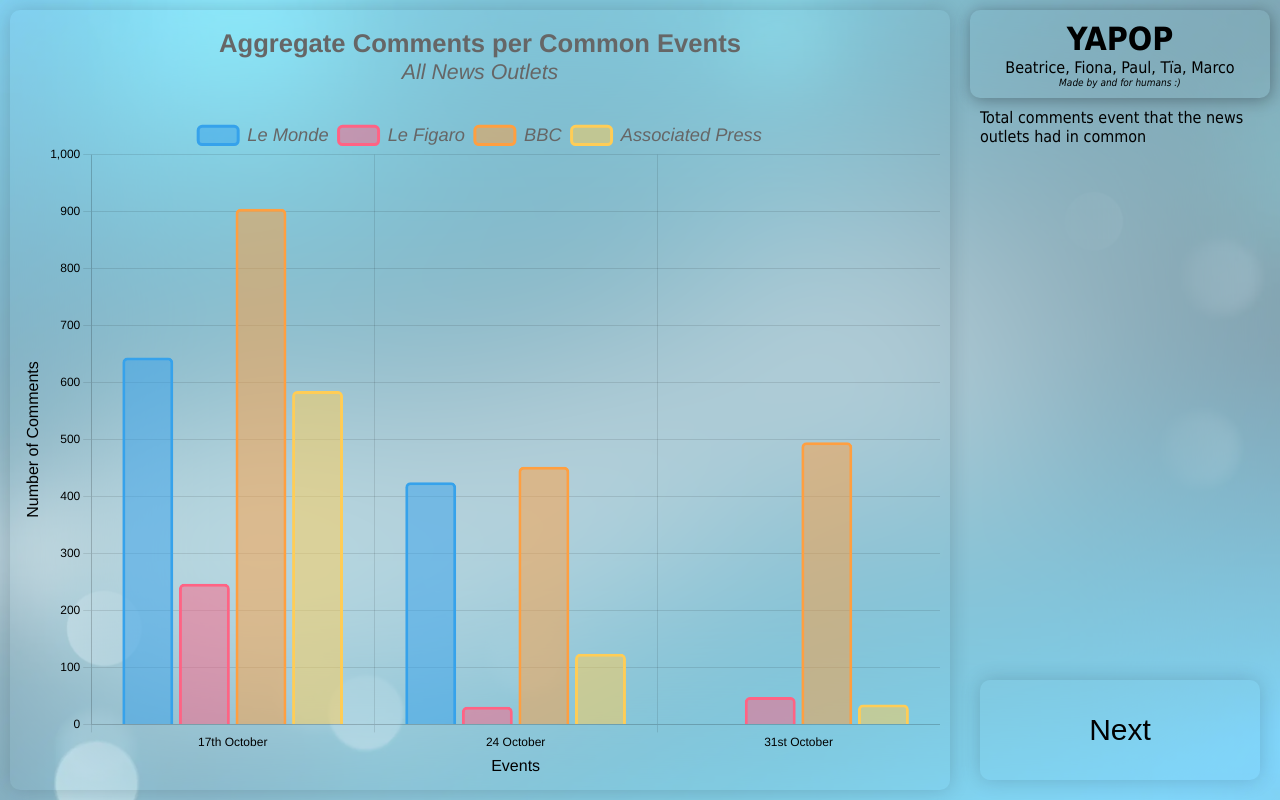
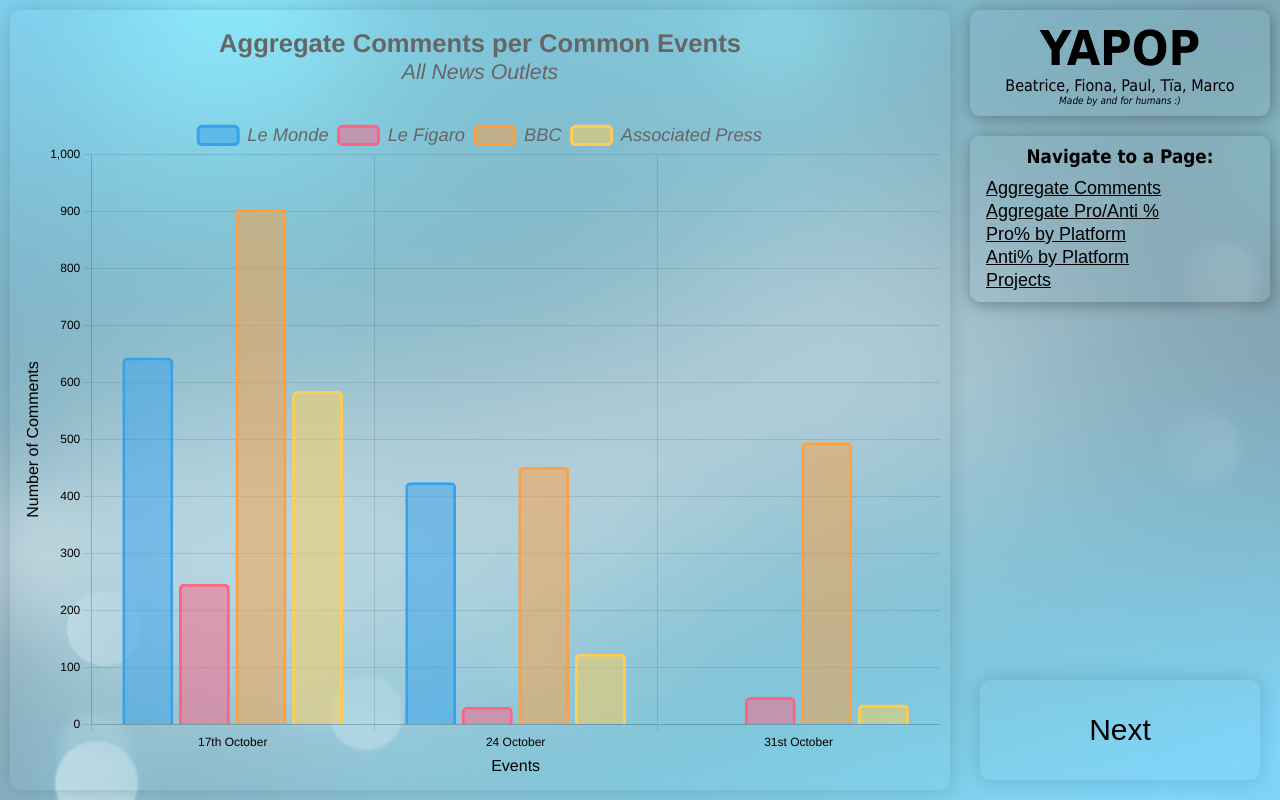
Before and after one commit to Agutavian/YAPOP, a SvelteKit app: page / in a window 1280 px wide. Both pictures are taken after a click on the button "Start". Built offline with nearby package versions, Linux system fonts and the light colour scheme.

Commit message:
Added table of contents on middle-right section, added projects page.

```diff
--- a/src/TypesAndData.ts
+++ b/src/TypesAndData.ts
@@ -30,6 +30,7 @@ export type Graph = {
     dataset: TypesAndData
     description: string
     title: string
+    short_title: string
     subtitle: string | undefined
     x_axis: string
     y_axis: string
@@ -55,6 +56,7 @@ export const ProjectInfo = {
 export const Graphs: Graph[] = [
     {
         title: "Aggregate Comments per Common Events",
+        short_title: "Aggregate Comments",
         subtitle: "All News Outlets",
         description: "Total comments event that the news outlets had in common",
         graphType: "bar",
@@ -100,8 +102,10 @@ export const Graphs: Graph[] = [
     },
     {
         title: "Pro/Anti-Protesters % Aggregated by Event",
+        short_title: "Aggregate Pro/Anti %",
         subtitle: "All News Outlets, social media sites",
         description: "Total comments event that the news outlets had in common",
+
         graphType: "bar",
         x_axis: "Events",
         y_axis: "Number of Comments",
@@ -129,6 +133,7 @@ export const Graphs: Graph[] = [
     },
     {
         title: "Pro-Protest % of Comments by Social Media Platform",
+        short_title: "Pro% by Platform",
         subtitle: "All News Outlets, social media sites",
         description: "Pro-Protest % of Comments by Social Media Platform",
         graphType: "bar",
@@ -178,6 +183,7 @@ export const Graphs: Graph[] = [
     },
     {
         title: "Anti-Protest % of Comments by Social Media Platform",
+        short_title: "Anti% by Platform",
         subtitle: "All News Outlets, social media sites",
         description: "Anti-Protest % of Comments by Social Media Platform",
         graphType: "bar",
--- a/src/routes/+page.svelte
+++ b/src/routes/+page.svelte
@@ -32,9 +32,9 @@
         updateGraph()
     }
 
-    function nextGraph() {
+    function nextGraph(force_sources: boolean = false) {
         // const g = $state.snapshot(currentGraph);
-        if (Graphs.length == currentGraphIndex + 1) {
+        if (Graphs.length == currentGraphIndex + 1 || force_sources == true) {
 	        chart?.destroy()
 	        chart = undefined
 	        currentPage = "sources"
@@ -60,6 +60,14 @@
 	    }
 
 	    currentGraphIndex--
+
+
+	    updateGraph()
+    }
+
+    async function goToGraph(index: number) {
+		currentGraphIndex = index
+
 
 
 	    updateGraph()
@@ -191,7 +199,47 @@
             </div>
 
             {:else}
-                Sources
+                <div class="project-card">
+                    <div>
+                        <img src="/yapop.flagmaster.me.png" class="qr-image" alt="yapop.flagmaster.me qr code"/>
+                    </div>
+                    <div class="project-card-description">
+                        <h1>
+                            Website
+                        </h1>
+                        <p>
+                            https://yapop.flagmaster.me
+
+                        </p>
+                    </div>
+                </div>
+                <div class="project-card">
+                    <div>
+                        <img src="/yapop.flagmaster.me.png" class="qr-image" alt="yapop.flagmaster.me qr code"/>
+                    </div>
+                    <div class="project-card-description">
+                        <h1>
+                            TODO WEBSITE SOURCE CODE
+                        </h1>
+                        <p>
+                            https://yapop.flagmaster.me
+
+                        </p>
+                    </div>
+                </div>
+                <div class="project-card">
+                    <div class="project-card-image-container">
+                        <img src="/yawse-github.png" class="qr-image" alt="yapop.flagmaster.me qr code"/>
+                    </div>
+                    <div class="project-card-description">
+                        <h1>
+                            YAWSE Github Link
+                        </h1>
+                        <p>
+                            https://github.com/Agutavian/YAWSE
+                        </p>
+                    </div>
+                </div>
             {/if}
         </div>
 
@@ -210,13 +258,32 @@
             </div>
 
             <div id="middle-right">
+
+                    <div id="table-of-contents">
+                        <h3>
+                            Navigate to a Page:
+                        </h3>
+                        {#each Graphs as graph, index (graph)}
+                            <button class="table-of-contents-entry" onclick={() => goToGraph(index)}>
+                                {graph.short_title}
+                            </button>
+                        {/each}
+                        <button class="table-of-contents-entry project-table-entry" onclick={() => nextGraph(true)}>
+                            Projects
+                        </button>
+                    </div>
                 {#if currentPage == "graphs"}
-                    <p id="project-graph-description">
-                        {currentGraph.description}
+                    <div id="project-graph-description">
+<!--                        <p>-->
+<!--                            {currentGraph.description}-->
+<!--                        </p>-->
+                    </div>
+
+                {:else if currentPage == "sources"}
+                    <p id="projects-middle-text">
+                        Links to Projects
                     </p>
 
-                <!--{:else if currentPage == "sources"}-->
-                <!--    -->
                 {/if}
             </div>
             <div id="bottom-right">
@@ -227,7 +294,7 @@
                         </span>
                     </button>
                 {/if}
-                <button onclick={nextGraph} class="next-button" hidden={currentPage === "sources"}>
+                <button onclick={() => nextGraph()} class="next-button" hidden={currentPage === "sources"}>
                     <span>
                         Next
                     </span>
@@ -345,6 +412,7 @@
                 margin: 0;
             }
 			h1 {
+                font-size: xxx-large;
                 margin-top: 10px;
             }
 			.made-by-humans {
@@ -356,13 +424,48 @@
         }
 
 		#middle-right {
-			overflow-x: hidden;
-			overflow-y: scroll;
-			padding: 10px;
-			p {
-				//font-size: 30px;
-                margin: 0;
+            display: flex;
+            flex-direction: column;
+            gap: 20px;
+            margin-top: 20px;
+
+			//padding: 10px;
+			#table-of-contents {
+				width: 100%;
+				box-shadow: 1px 2px 16.2px rgba(16, 18, 24, 0.37);
+				border-radius: 10px;
+                //padding: 10px;
+                h3 {
+                    margin: 10px 0 10px 0;
+                    text-align: center;
+                }
+				.table-of-contents-entry {
+                    margin: 0 0 0 10px;
+					font-size: large;
+                    //text-wrap: nowrap;
+					width: 100%;
+					box-shadow: none;
+					text-align: start;
+					text-decoration: underline;
+                    overflow: inherit;
+				}
+                .project-table-entry {
+                    margin-bottom: 10px;
+                }
+
 			}
+            #project-graph-description {
+				overflow-x: hidden;
+				overflow-y: scroll;
+				p {
+					//font-size: 30px;
+					margin: 0;
+				}
+            }
+
+
+
+
 		}
 
         #bottom-right {
@@ -377,5 +480,42 @@
       }
     }
 
+    .project-card {
+		box-shadow: 1px 1px 5.2px rgba(16, 18, 24, 0.37);
+        border-radius: 10px;
+        display: flex;
+        flex-direction: row;
+        align-items: center;
+        gap: 20px;
+        padding: 10px;
+        .project-card-image-container {
+			margin: 0;
+			padding: 0;
+        }
+		.qr-image {
+			height: 150px;
+			border-radius: 10px;
+            margin: 0;
+            padding: 0;
+		}
+        .project-card-description {
+            display: flex;
+            flex-direction: column;
+            h1 {
+                margin: 0;
+                font-size: xx-large;
+            }
+            p {
+                margin: 0;
+            }
+        }
+
+    }
+    #projects-middle-text {
+        align-items: center;
+    }
+
+
+
 
 </style>
```
Also changed, not shown: static/yapop.flagmaster.me.png (added), static/yawse-github.png (added).
